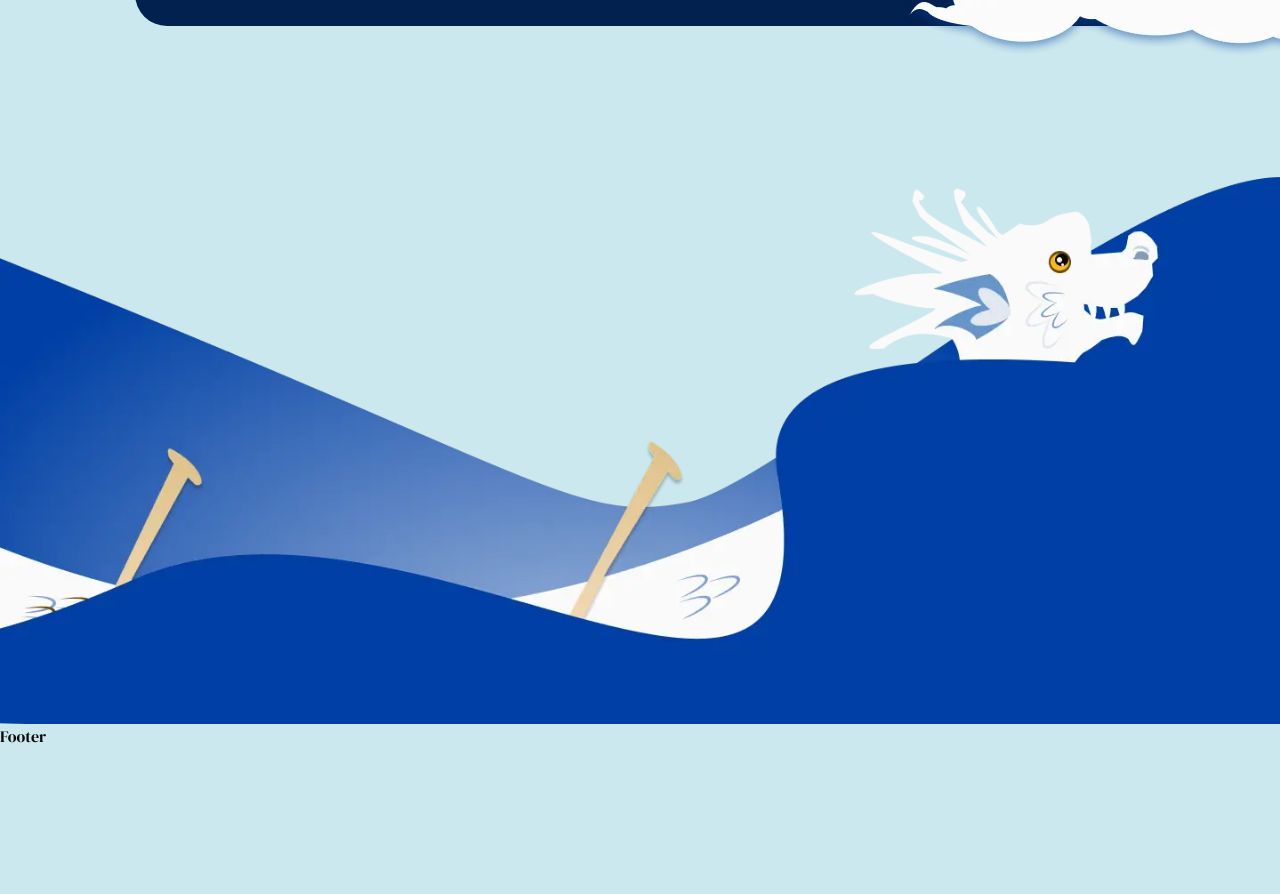
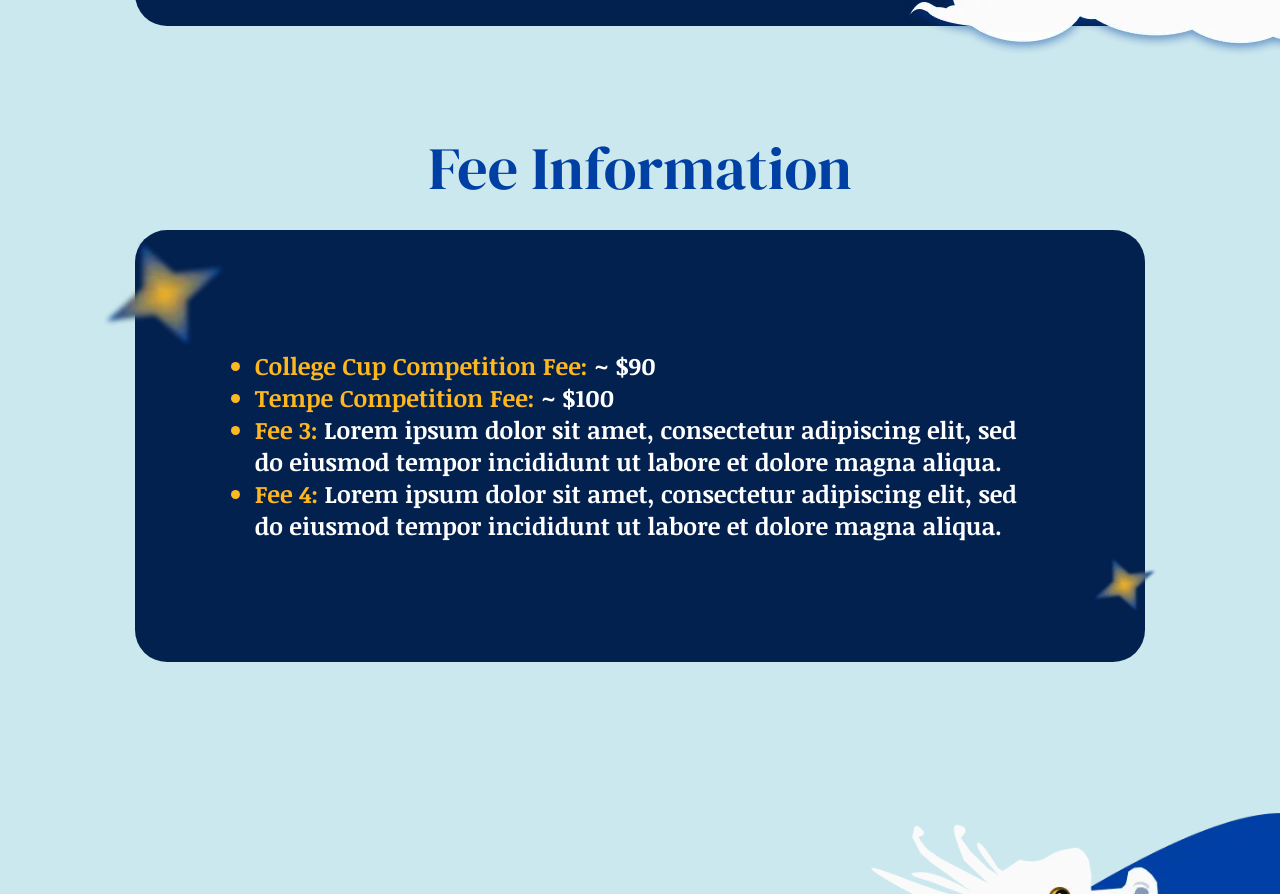
Before and after one commit to acm-ucr/rsd-website, a Next.js app: page /join in a window 1280 px wide. Shown: the part 620-1514 px from the top of the page. Before the commit the page ends 1368 px from the top, so only its background shows below. Built offline with nearby package versions, Linux system fonts and the light colour scheme.

Commit message:
Created fee information component

```diff
--- a/src/app/join/page.tsx
+++ b/src/app/join/page.tsx
@@ -4,6 +4,7 @@ import Cloud from "@/public/cloud.webp";
 import InfoBox from "@/components/InfoBox";
 import { Button } from "@/components/ui/button";
 import Link from "next/link";
+import Registration from "@/components/join/Registration";
 
 const Join = () => {
   return (
@@ -34,6 +35,8 @@ const Join = () => {
           <Image src={Cloud} alt="Cloud" />
         </div>
       </div>
+      <Registration />
+
       <div className="relative mt-[10vh]">
         <Image
           src={JoinDragon}
--- a/src/components/join/Registration.tsx
+++ b/src/components/join/Registration.tsx
@@ -1,5 +1,38 @@
+import InfoBox from "../InfoBox";
+import Image from "next/image";
+import Star4Point from "@/public/4pointStar.webp";
+import { items } from "@/data/FeeLabels";
+
 const Registration = () => {
-  return <div>Registration</div>;
+  return (
+    <div className="flex flex-col">
+      <div className="text-rsd-title-blue text-center text-6xl">
+        Fee Information
+      </div>
+      <div className="relative flex justify-center">
+        <div className="absolute top-10 left-25">
+          <Image src={Star4Point} alt="Four Point Star" width={130} />
+        </div>
+        <div className="absolute right-25 bottom-20">
+          <Image src={Star4Point} alt="Four Point Star" className="w-3/4" />
+        </div>
+        <InfoBox
+          text={
+            <div className="p-10">
+              <ul className="marker:text-rsd-gold list-outside list-disc">
+                {items.map((item, idx) => (
+                  <li key={idx}>
+                    <span className="text-rsd-gold">{item.label}:</span>{" "}
+                    {item.description}
+                  </li>
+                ))}
+              </ul>
+            </div>
+          }
+        />
+      </div>
+    </div>
+  );
 };
 
 export default Registration;
--- /dev/null
+++ b/src/data/FeeLabels.ts
@@ -0,0 +1,14 @@
+export const items = [
+  { label: "College Cup Competition Fee", description: "~ $90" },
+  { label: "Tempe Competition Fee", description: "~ $100" },
+  {
+    label: "Fee 3",
+    description:
+      "Lorem ipsum dolor sit amet, consectetur adipiscing elit, sed do eiusmod tempor incididunt ut labore et dolore magna aliqua.",
+  },
+  {
+    label: "Fee 4",
+    description:
+      "Lorem ipsum dolor sit amet, consectetur adipiscing elit, sed do eiusmod tempor incididunt ut labore et dolore magna aliqua.",
+  },
+];
```
